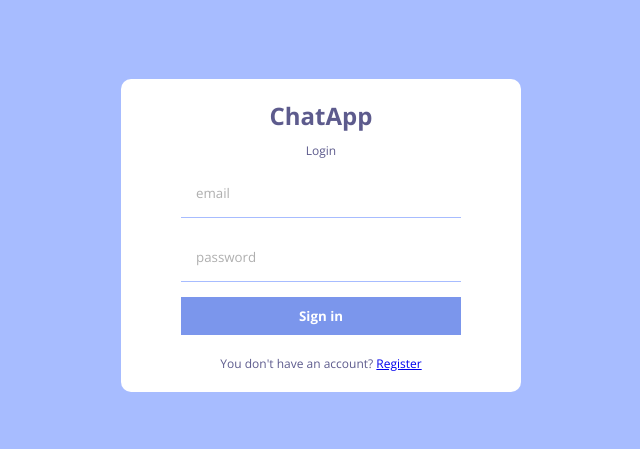
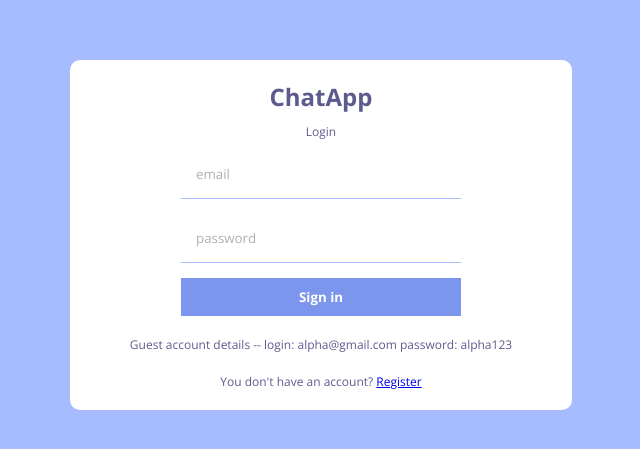
Before and after one commit to bp96/chat-app, a React (Create React App) app: page /login in a window 1280 px wide. Shown: the part 165-614 px from the top of the page, without its empty margins (319-959 px from the left). Built offline with nearby package versions, Linux system fonts and the light colour scheme; no server answers.

Commit message:
adding guest account details

```diff
--- a/src/pages/Login.jsx
+++ b/src/pages/Login.jsx
@@ -31,6 +31,7 @@ const Login = () => {
           <button>Sign in</button>
           {err && <span>Something went wrong</span>}
         </form>
+        <p>Guest account details -- login: alpha@gmail.com password: alpha123 </p>
         <p>You don't have an account? <Link to="/register">Register</Link></p>
       </div>
     </div>
```
Also changed, not shown: 1 other file (tests, documents, lock files or other folders).
